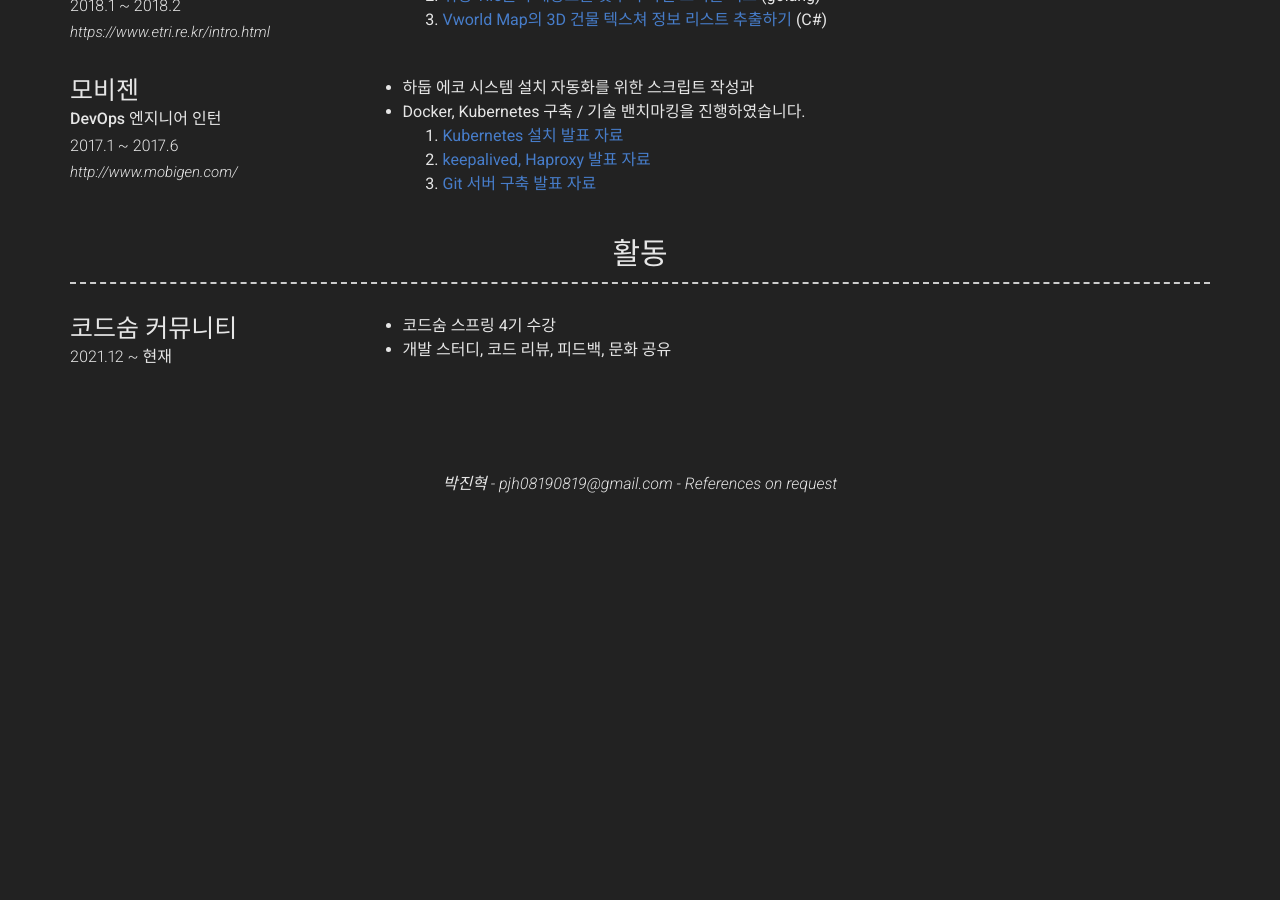
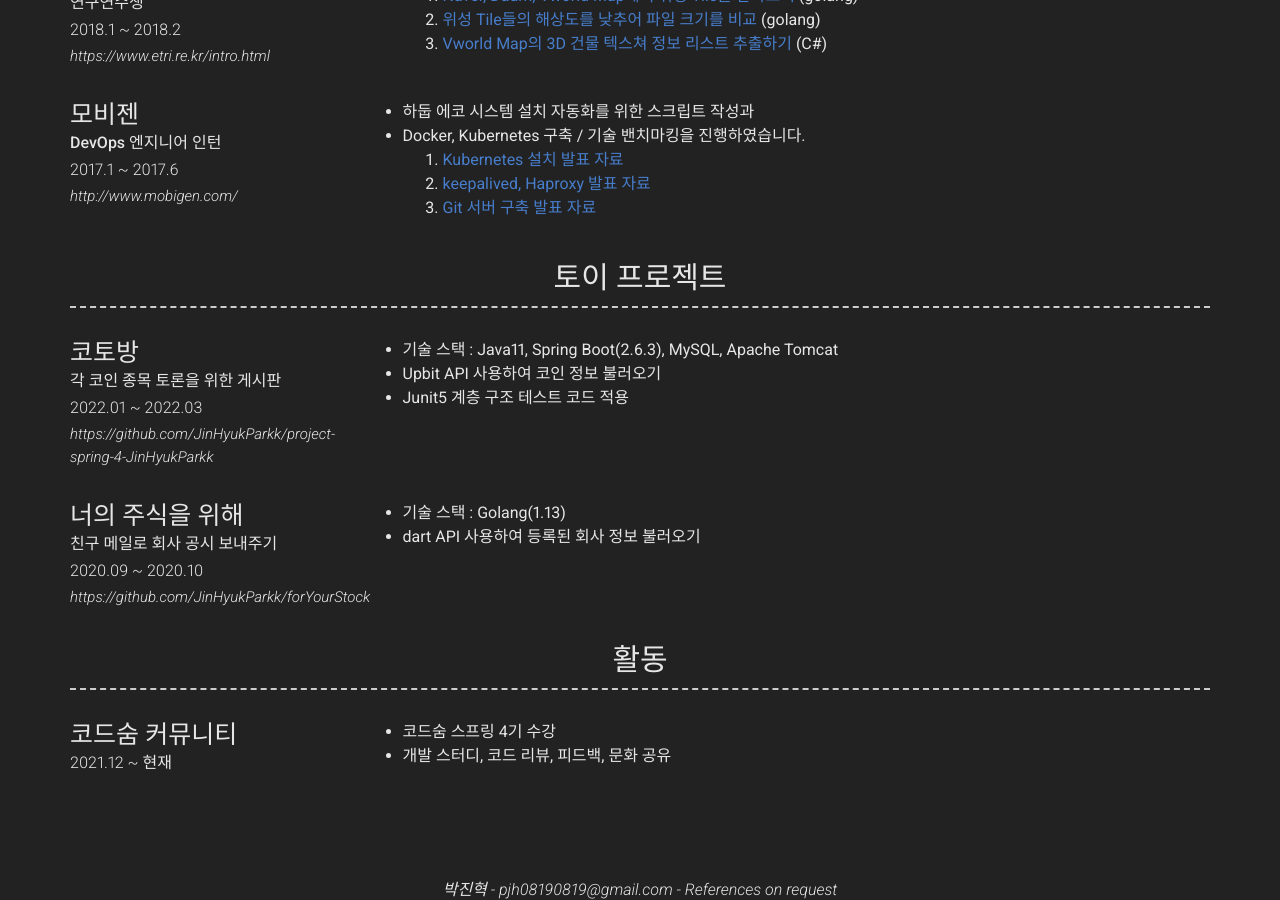
Before and after one commit to JinHyukParkk/JinHyukParkk.github.io, a Jekyll site: the page built from index.md, in a window 1280 px wide and 900 px high, scrolled down 1640 px. Built offline with Jekyll 4.4.1, drawn with Linux system fonts in a browser that asks for light colours; nearby versions of some CDN libraries; before the commit the page ends 2144 px from its top, so only the background shows below that; some of the changed text lies outside the part shown.

Commit message:
update resume

```diff
--- a/_config.yml
+++ b/_config.yml
@@ -65,11 +65,12 @@ content:
           * IntelliJ
 
       - layout: left
-        title: DevOps
+        title: DevOps / System
         description: |
-          * Jenkins, TravisCI
+          * Jira, Slack, Discord
+          * Jenkins, GitLab-CI, TravisCI
+          * nGrinder, Sentry
           * Nginx
-          * nGrinder
           * Docker, Kubernetes
 
       - layout: left
@@ -122,7 +123,6 @@ content:
           2. <a href="https://github.com/JinHyukParkk/resolution-TileSize-comparison">위성 Tile들의 해상도를 낮추어 파일 크기를 비교</a> (golang) <br/>
           3. <a href="https://github.com/JinHyukParkk/Building-Infomation">Vworld Map의 3D 건물 텍스쳐 정보 리스트 추출하기</a> (C#)
 
-
       - layout: left
         title: 모비젠
         link: http://www.mobigen.com/
@@ -144,6 +144,28 @@ content:
       #     2021.01 ~ 현재
       #   description: |
       #     * 아프리카TV 광고 안내 서비스 PHP -> JAVA 컨버팅
+
+  - title: 토이 프로젝트
+    layout: list
+    content:
+      - layout: left
+        title: 코토방
+        link: https://github.com/JinHyukParkk/project-spring-4-JinHyukParkk
+        sub_title: 각 코인 종목 토론을 위한 게시판
+        caption: 2022.01 ~ 2022.03
+        description: |
+          * 기술 스택 : Java11, Spring Boot(2.6.3), MySQL, Apache Tomcat
+          * Upbit API 사용하여 코인 정보 불러오기
+          * Junit5 계층 구조 테스트 코드 적용
+
+      - layout: left
+        title: 너의 주식을 위해
+        link: https://github.com/JinHyukParkk/forYourStock
+        sub_title: 친구 메일로 회사 공시 보내주기
+        caption: 2020.09 ~ 2020.10
+        description: | # this will include new lines to allow paragraphs
+          * 기술 스택 : Golang(1.13)
+          * dart API 사용하여 등록된 회사 정보 불러오기
 
   - title: 활동
     layout: list
```
